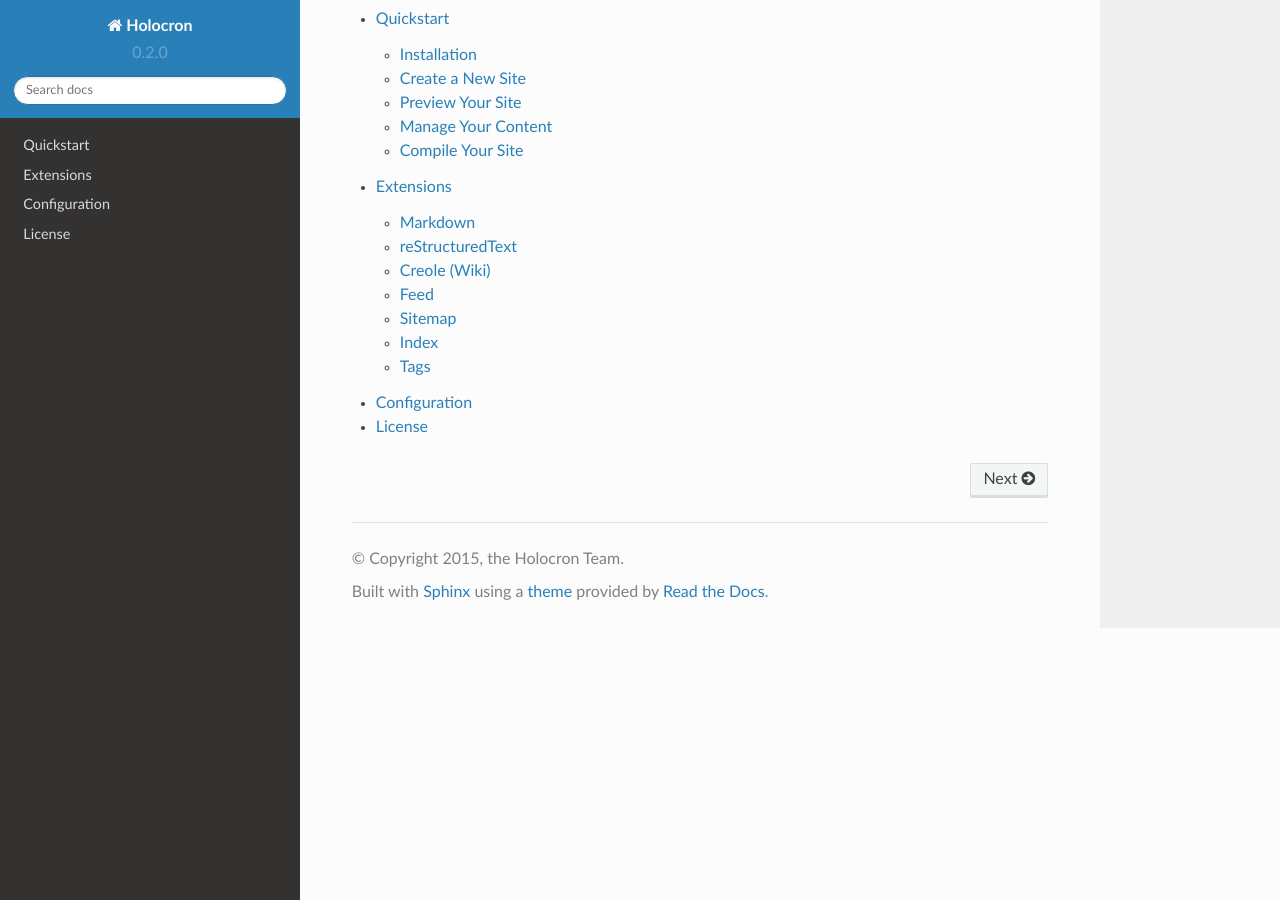
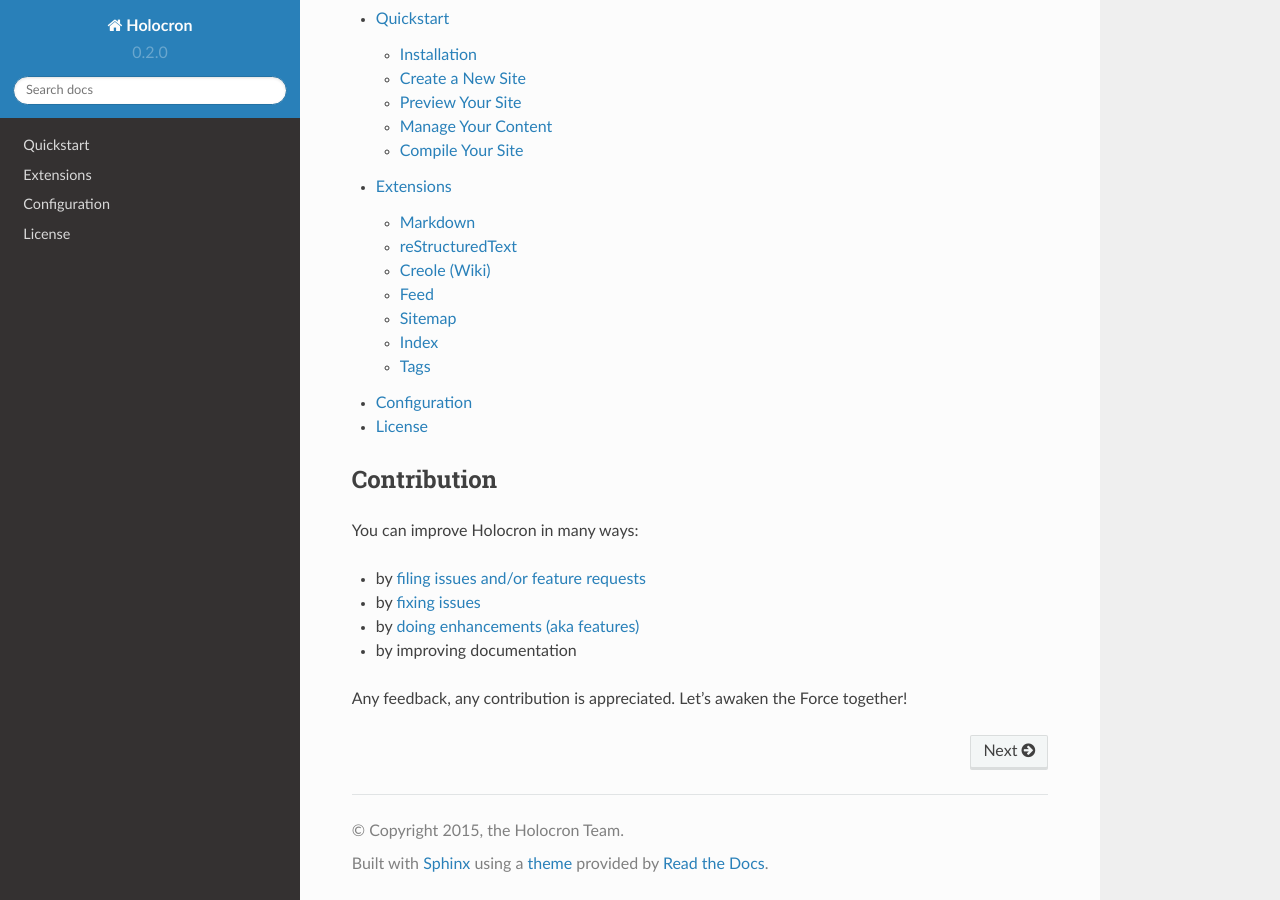
Before and after one commit to ikalnytskyi/holocron, a Sphinx documentation site: the page built from docs/index.rst, in a window 1280 px wide and 900 px high, scrolled down 836 px. Built offline with Sphinx 7.4.7 and the Read the Docs theme 2.0.0, drawn with Linux system fonts in a browser that asks for light colours.

Commit message:
Add Contribution section to docs & README.rst
Contribution section provides links to Issues Tracker  and information that
any feedback, any patch or any request is appreciated. The section must
be replaced with a link to full-featured CONTRIBUTING guide once it's
done.

```diff
--- a/docs/index.rst
+++ b/docs/index.rst
@@ -49,6 +49,23 @@
    license
 
 
+Contribution
+============
+
+You can improve Holocron in many ways:
+
+* by `filing issues and/or feature requests
+  <https://github.com/ikalnitsky/holocron/issues>`_
+* by `fixing issues
+  <https://github.com/ikalnitsky/holocron/labels/bug>`_
+* by `doing enhancements (aka features)
+  <https://github.com/ikalnitsky/holocron/labels/enhancement>`_
+* by improving documentation
+
+Any feedback, any contribution is appreciated. Let's awaken the Force
+together!
+
+
 .. Links
 
 .. _Markdown: http://daringfireball.net/projects/markdown/
```
Also changed, not shown: README.rst (+17 -0 lines).
